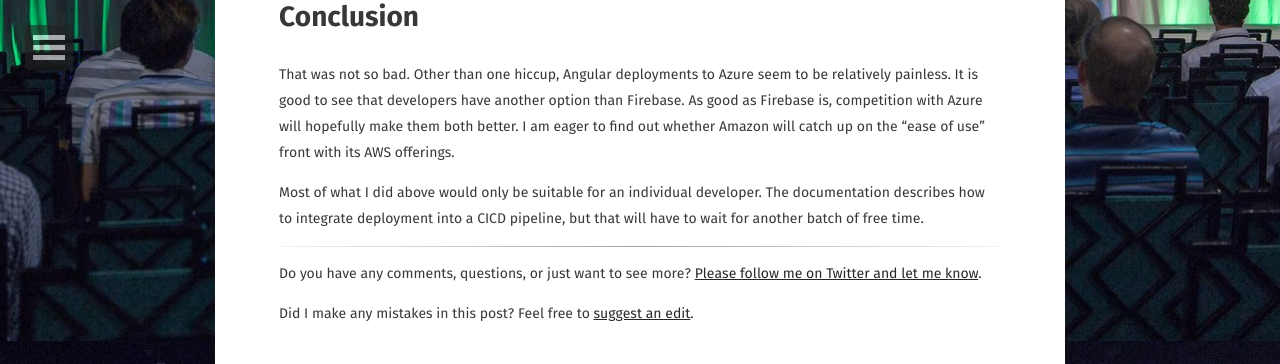
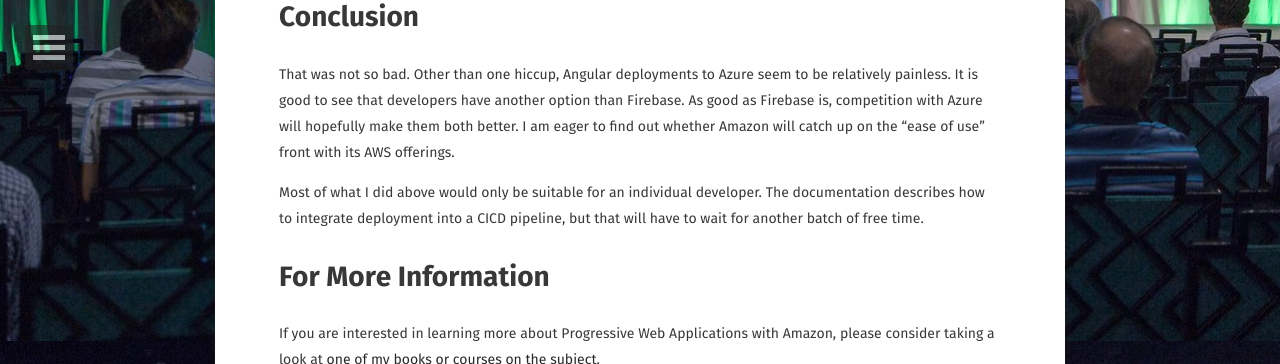
Before and after one commit to walkingriver/walkingriver.github.io, a Jekyll site: the page built from _posts/2019-11-11-ng-deploy-azure.md, in a window 1280 px wide and 900 px high, scrolled down 4159 px, cut to the strip 0-364 px from the top of the window. Built offline with Jekyll 4.4.1, drawn with Linux system fonts in a browser that asks for light colours; some web fonts are replaced.

Commit message:
Updated PWA Azure

```diff
--- a/_posts/2019-11-11-ng-deploy-azure.md
+++ b/_posts/2019-11-11-ng-deploy-azure.md
@@ -142,3 +142,7 @@ Custom domains are supported, but that is a topic for another time.
 That was not so bad. Other than one hiccup, Angular deployments to Azure seem to be relatively painless. It is good to see that developers have another option than Firebase. As good as Firebase is, competition with Azure will hopefully make them both better. I am eager to find out whether Amazon will catch up on the "ease of use" front with its AWS offerings.
 
 Most of what I did above would only be suitable for an individual developer. The documentation describes how to integrate deployment into a CICD pipeline, but that will have to wait for another batch of free time.
+
+# For More Information
+
+If you are interested in learning more about Progressive Web Applications with Amazon, please consider taking a look at [one of my books or courses on the subject](https://walkingriver.gumroad.com).
```
